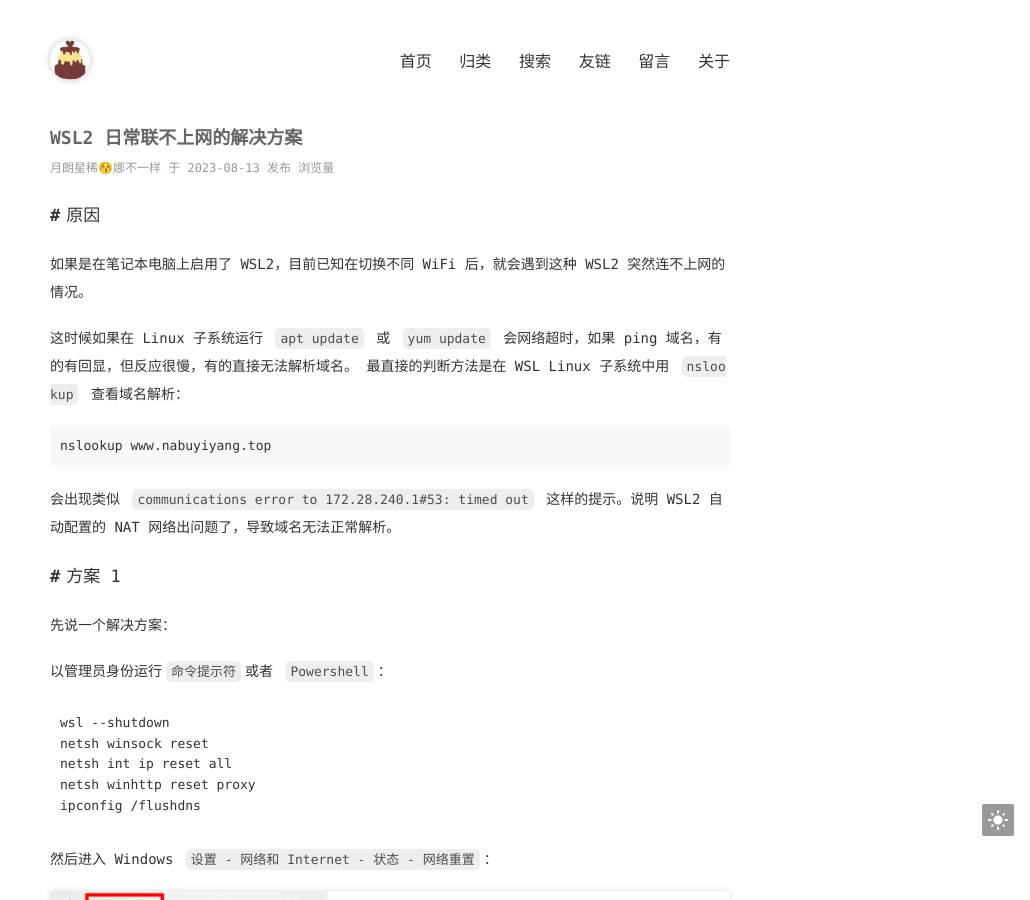
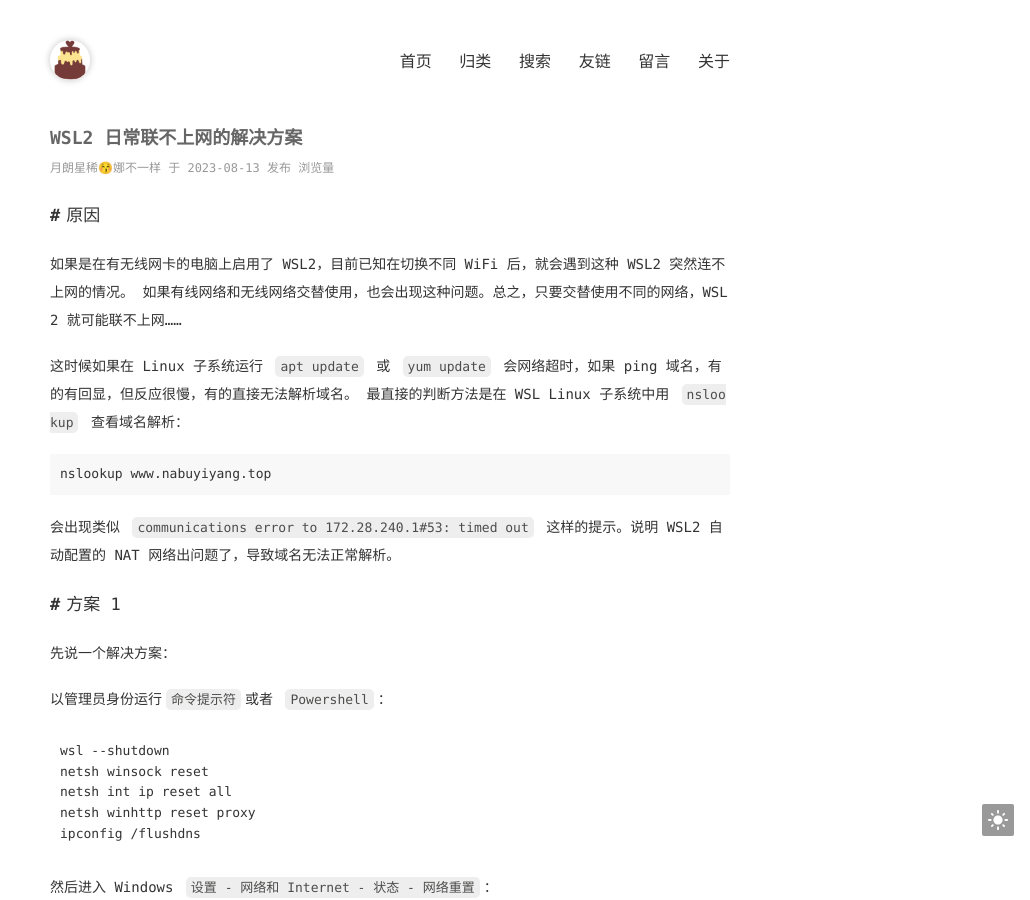
Before and after one commit to nksmiles/nksmiles.github.io, a Jekyll site: the page built from _posts/2023-08-13-solutions-for-wsl2-network-disconnection.md, in a window 1280 px wide and 900 px high. Shown: the whole window, without its empty margins (250-1280 px from the left). Built offline with Jekyll 4.4.1, drawn with Linux system fonts in a browser that asks for light colours; comment, search, counter and statistics services are not loaded.

Commit message:
Update 2023-08-13-solutions-for-wsl2-network-disconnection.md

```diff
--- a/_posts/2023-08-13-solutions-for-wsl2-network-disconnection.md
+++ b/_posts/2023-08-13-solutions-for-wsl2-network-disconnection.md
@@ -6,7 +6,7 @@
 
 ## 原因
 
-如果是在笔记本电脑上启用了 WSL2，目前已知在切换不同 WiFi 后，就会遇到这种 WSL2 突然连不上网的情况。
+如果是在有无线网卡的电脑上启用了 WSL2，目前已知在切换不同 WiFi 后，就会遇到这种 WSL2 突然连不上网的情况。 如果有线网络和无线网络交替使用，也会出现这种问题。总之，只要交替使用不同的网络，WSL2 就可能联不上网……
 
 这时候如果在 Linux 子系统运行 `apt update` 或 `yum update` 会网络超时，如果 ping 域名，有的有回显，但反应很慢，有的直接无法解析域名。
 最直接的判断方法是在 WSL Linux 子系统中用 `nslookup` 查看域名解析：
```
